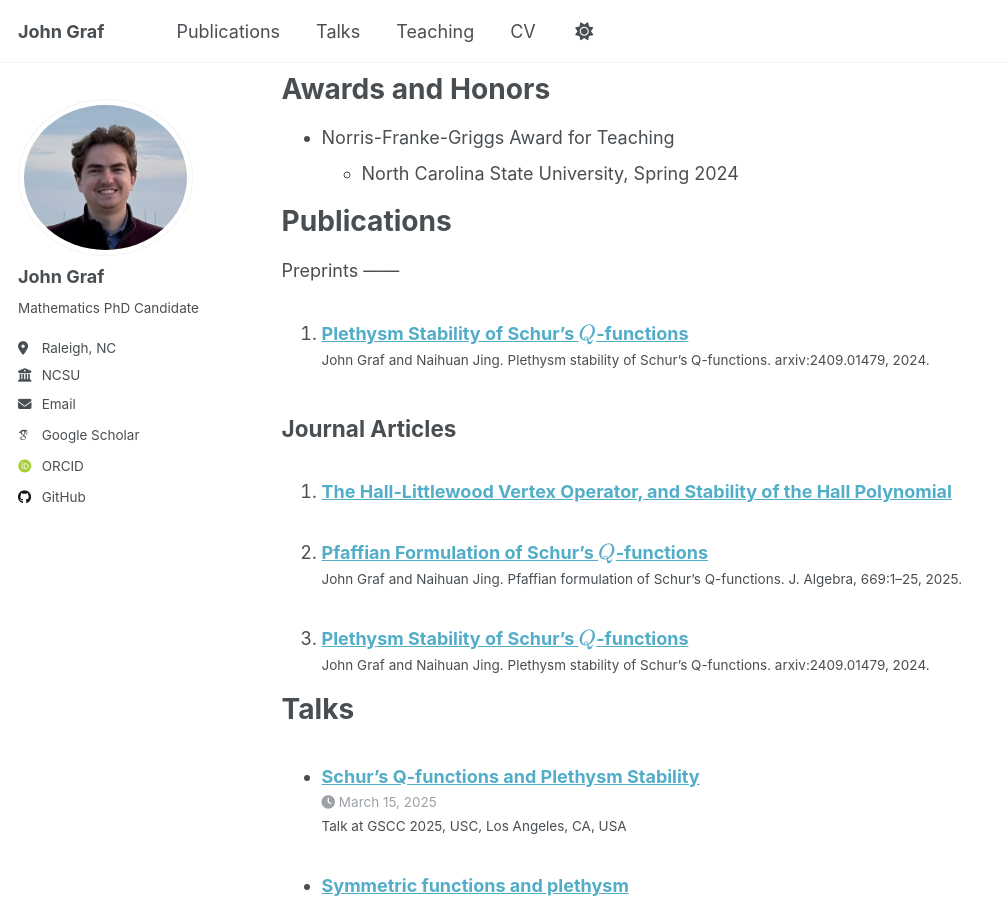
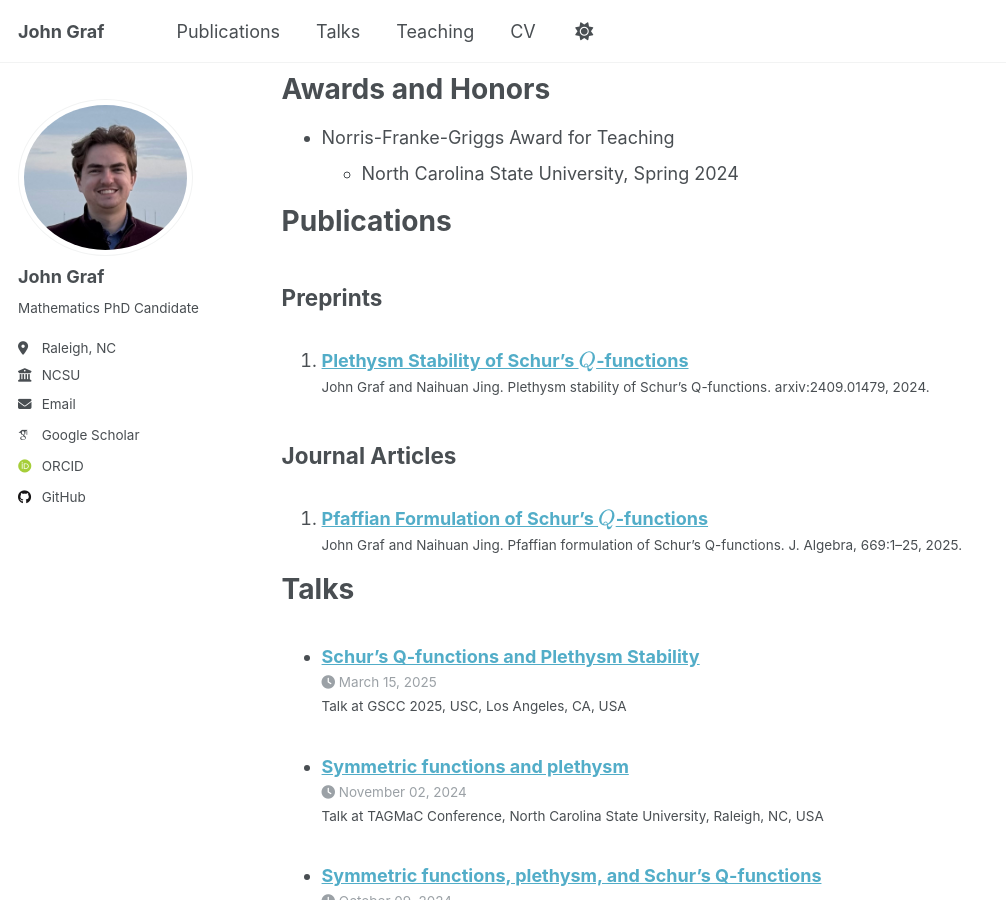
Before and after one commit to j-graf/j-graf.github.io, a Jekyll site: the page built from _pages/cv.md, in a window 1280 px wide and 900 px high, scrolled down 764 px. Shown: the whole window, without its empty margins (0-1006 px from the left). Built offline with Jekyll 4.4.1, drawn with Linux system fonts in a browser that asks for light colours; some web fonts are replaced.

Commit message:
Update cv.md

```diff
--- a/_pages/cv.md
+++ b/_pages/cv.md
@@ -37,6 +37,7 @@ Awards and Honors
 
 Publications
 ======
+
 Preprints
 ------
   <ol>{% for post in site.publications reversed %}
@@ -48,7 +49,9 @@ Preprints
 Journal Articles
 ------
   <ol>{% for post in site.publications reversed %}
-    {% include archive-single-cv.html %}
+    {% if post.category == "article" %}
+      {% include archive-single-cv.html %}
+    {% endif %}
   {% endfor %}</ol>
 
 Talks
```
